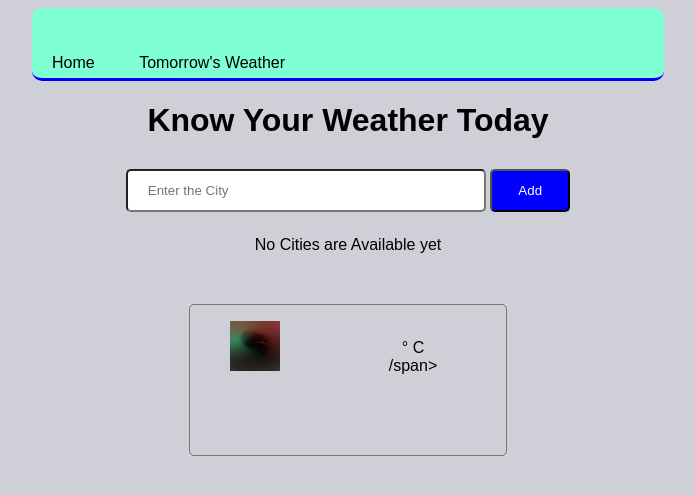
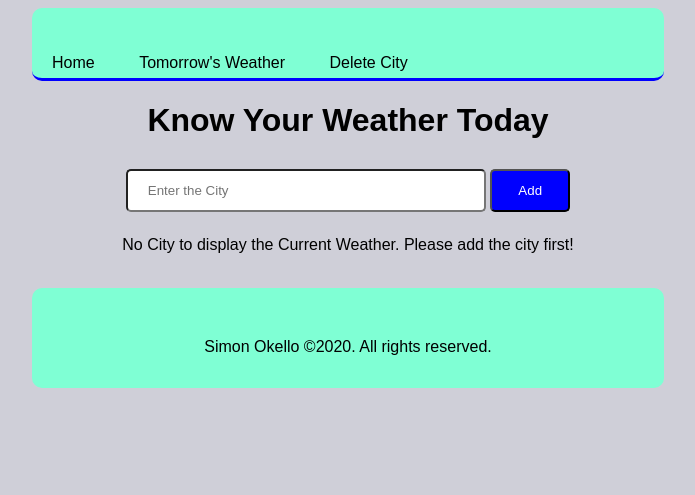
Before and after one commit to SimonOkello/djangoweather, a Django app: template climate/weather/templates/index.html in a window 1280 px wide. Shown: the top 495 px of the page, without its empty margins (292-987 px from the left). Run offline with Django 3.2, Linux system fonts and the light colour scheme; the template is opened without the code that fills it: values that come from a table or form of the project are taken from there, others are empty.

Commit message:
Added more code

```diff
--- a/climate/weather/static/css/style.css
+++ b/climate/weather/static/css/style.css
@@ -48,25 +48,33 @@
   border-radius: 5px;
 
 }
-.form {
-}
+
 /*WEATHER DISPLAY WINDOW */
 .display {
   border: #75757a 1px solid;
   width: 50%;
   margin: auto;
-  height: 150px;
+  height: 200px;
   margin-top: 50px;
   border-radius: 5px;
 }
-figure {
+figure img{
   float: left;
+  margin-left: 0;
 }
 input[type = 'text']{
   margin: auto;
   padding: 12px 20px;
   width: 50%;
   border-radius: 5px;
+}
+footer{
+  background-color: aquamarine;
+  min-height: 50px;
+  border-radius: 10px;
+  padding-top: 50px;
+  /* border-bottom: #0000ff 3px solid; */
+  width: 100%;
 }
 /*RESPONSIVE
 @media (max-width: 900px){
--- a/climate/weather/templates/index.html
+++ b/climate/weather/templates/index.html
@@ -15,6 +15,7 @@
           <ul>
             <li><a href="{% url 'index' %}">Home</a></li>
             <li><a href="#">Tomorrow's Weather</a></li>
+            <li><a href="#">Delete City</a></li>
           </ul>
         </nav>
       </header>
@@ -26,32 +27,34 @@
           <input type="submit" class="btn" value="Add">
       </form>
       </div>
-      <div>
+
           {% if weather_data %}
           {% for city_weather in weather_data %}
-<ul>
-    <li><span>{{city_weather.city}}</span></li>
-</ul>
-          {% endfor %}
-          {% else %}
-          <p>No Cities are Available yet</p>
-          {% endif %}
-      </div>
       <article>
           <div class="display">
           <figure>
-              <img src="{% static 'images/1.png' %}" height="50" width="50" alt="" srcset="">
+            <img src="http://openweathermap.org/img/w/{{ city_weather.icon }}.png" alt="Image" >
           </figure>
-          <p>
-              <span>{{city_weather.city}}</span><br>
-              <span>{{city_weather.temperature}} ° C </span><br>
-              <span>{{city_weather.description}}/span>
 
-          </p>
+              <h3>{{city_weather.city}}</h3></<h3><br>
+              <h5>{{city_weather.temperature}} ° C </h5></<h5><br>
+              <p>{{city_weather.description}}</p>
+
+
 
 
       </div>
     </article>
+    {% endfor %}
+          {% else %}
+          <p>No City to display the Current Weather. Please add the city first!</p>
+          {% endif %}
+    </div>
+    &nbsp;
+    <div class="container">
+    <footer>
+      Simon Okello &copy;2020. All rights reserved.
+    </footer>
     </div>
   </body>
 </html>
--- a/climate/weather/views.py
+++ b/climate/weather/views.py
@@ -29,6 +29,6 @@
             'icon': r['weather'][0]['icon'],
         }
 
-        weather_data.append(city_weather)
+        weather_data.append(city_weather) #Append the ocity weather to  data list
 
     return render(request, 'index.html', {'weather_data': weather_data, 'form': form})
```
Also changed, not shown: climate/db.sqlite3.
